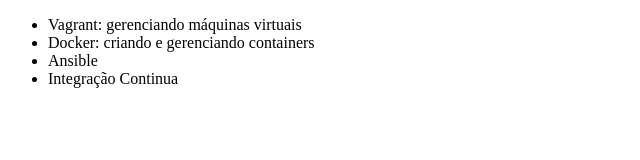
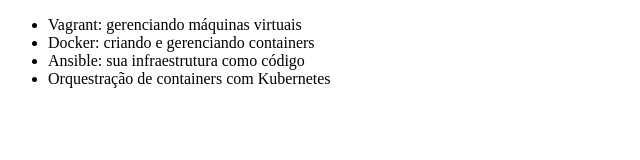
Before and after one commit to silviomuniz17/Aula_Git, a plain HTML site: page index.html in a window 1280 px wide. Shown: the whole page, without its empty margins (0-640 px from the left). Drawn offline with Linux system fonts and the light colour scheme.

Commit message:
Finalizando

```diff
--- a/index.html
+++ b/index.html
@@ -8,8 +8,8 @@
     <ul>
         <li>Vagrant: gerenciando máquinas virtuais</li>
         <li>Docker: criando e gerenciando containers</li>
-        <li>Ansible</li>
-        <li>Integração Continua</li>
+        <li>Ansible: sua infraestrutura como código</li>
+        <li>Orquestração de containers com Kubernetes</li>
     </ul>
 </body>
 </html>
```
